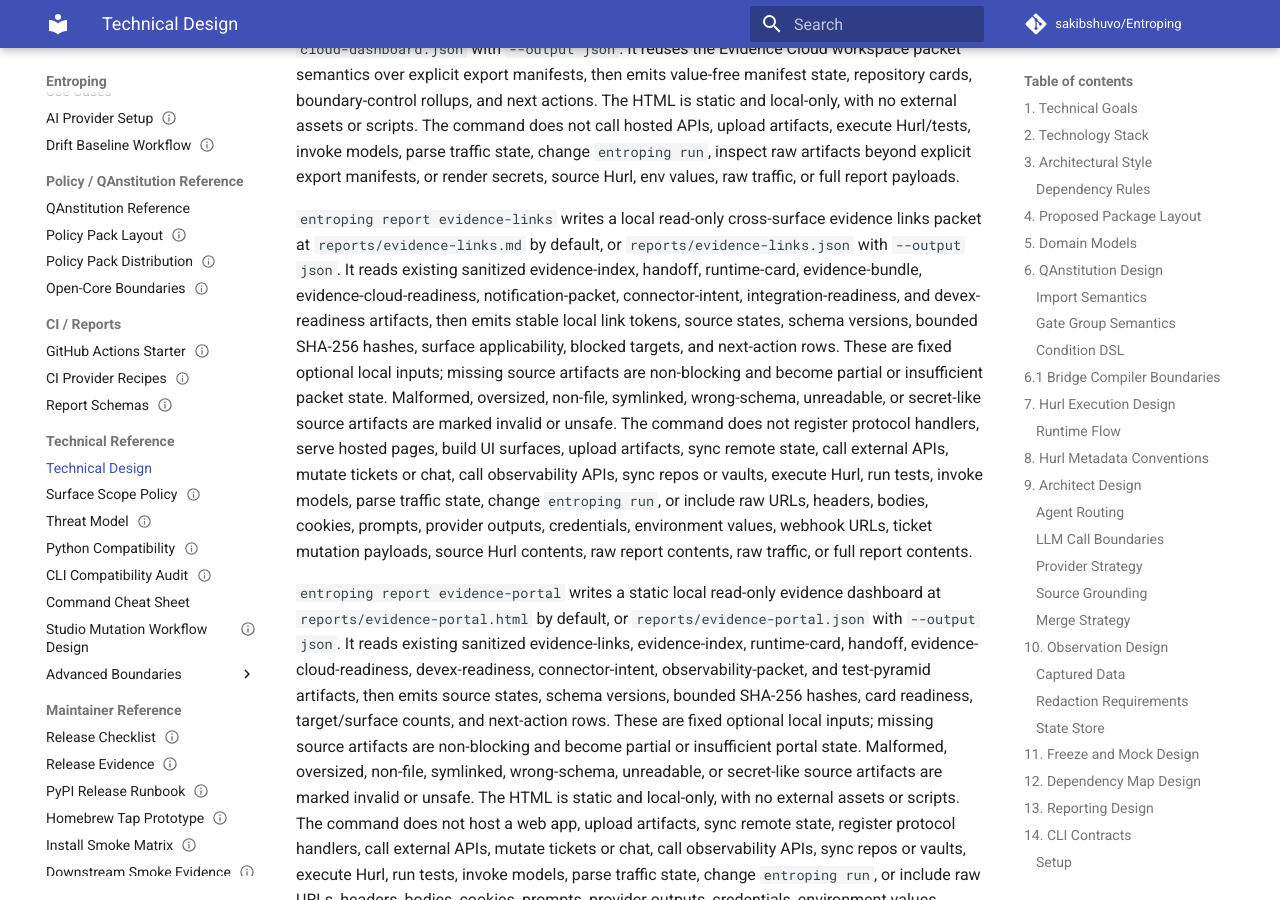
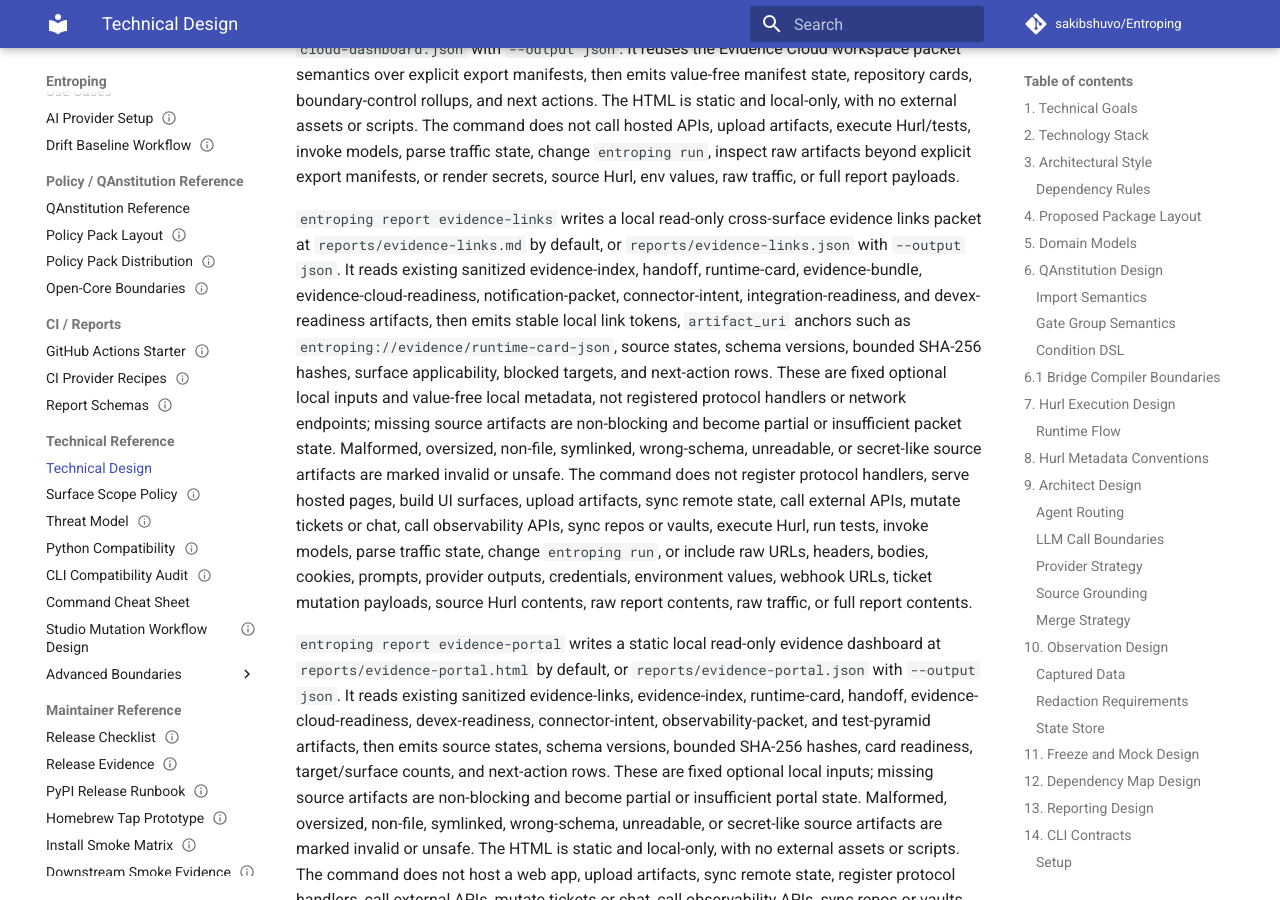
Before and after one commit to sakibshuvo/Entroping, an MkDocs documentation site: the page built from docs/technical/TDS.md, in a window 1280 px wide and 900 px high, scrolled down 39236 px. Built offline with MkDocs 1.6.1 and Material for MkDocs 9.7.7, drawn with Linux system fonts in a browser that asks for light colours; comment, search, counter and statistics services are not loaded.

Commit message:
feat(evidence): add artifact uri anchors

```diff
--- a/docs/technical/TDS.md
+++ b/docs/technical/TDS.md
@@ -1553,16 +1553,19 @@ evidence links packet at `reports/evidence-links.md` by default, or
 sanitized evidence-index, handoff, runtime-card, evidence-bundle,
 evidence-cloud-readiness, notification-packet, connector-intent,
 integration-readiness, and devex-readiness artifacts, then emits stable local
-link tokens, source states, schema versions, bounded SHA-256 hashes, surface
-applicability, blocked targets, and next-action rows. These are fixed optional
-local inputs; missing source artifacts are non-blocking and become partial or
-insufficient packet state. Malformed, oversized, non-file, symlinked,
-wrong-schema, unreadable, or secret-like source artifacts are marked invalid or
-unsafe. The command does not register protocol handlers, serve hosted pages,
-build UI surfaces, upload artifacts, sync remote state, call external APIs,
-mutate tickets or chat, call observability APIs, sync repos or vaults, execute
-Hurl, run tests, invoke models, parse traffic state, change `entroping run`, or
-include raw URLs, headers, bodies, cookies, prompts, provider outputs,
+link tokens, `artifact_uri` anchors such as
+`entroping://evidence/runtime-card-json`, source states, schema versions,
+bounded SHA-256 hashes, surface applicability, blocked targets, and next-action
+rows. These are fixed optional local inputs and value-free local metadata, not
+registered protocol handlers or network endpoints; missing source artifacts are
+non-blocking and become partial or insufficient packet state. Malformed,
+oversized, non-file, symlinked, wrong-schema, unreadable, or secret-like source
+artifacts are marked invalid or unsafe. The command does not register protocol
+handlers, serve hosted pages, build UI surfaces, upload artifacts, sync remote
+state, call external APIs, mutate tickets or chat, call observability APIs, sync
+repos or vaults, execute Hurl, run tests, invoke models, parse traffic state,
+change `entroping run`, or include raw URLs, headers, bodies, cookies, prompts,
+provider outputs,
 credentials, environment values, webhook URLs, ticket mutation payloads, source
 Hurl contents, raw report contents, raw traffic, or full report contents.
 
--- a/docs/technical/report-schemas/evidence-links.v1.schema.json
+++ b/docs/technical/report-schemas/evidence-links.v1.schema.json
@@ -167,6 +167,7 @@
         "label",
         "source_id",
         "link_token",
+        "artifact_uri",
         "path",
         "state",
         "surfaces",
@@ -185,6 +186,9 @@
           "$ref": "#/$defs/source_id"
         },
         "link_token": {
+          "type": "string"
+        },
+        "artifact_uri": {
           "type": "string"
         },
         "path": {
```
Also changed, not shown: 3 other files.
